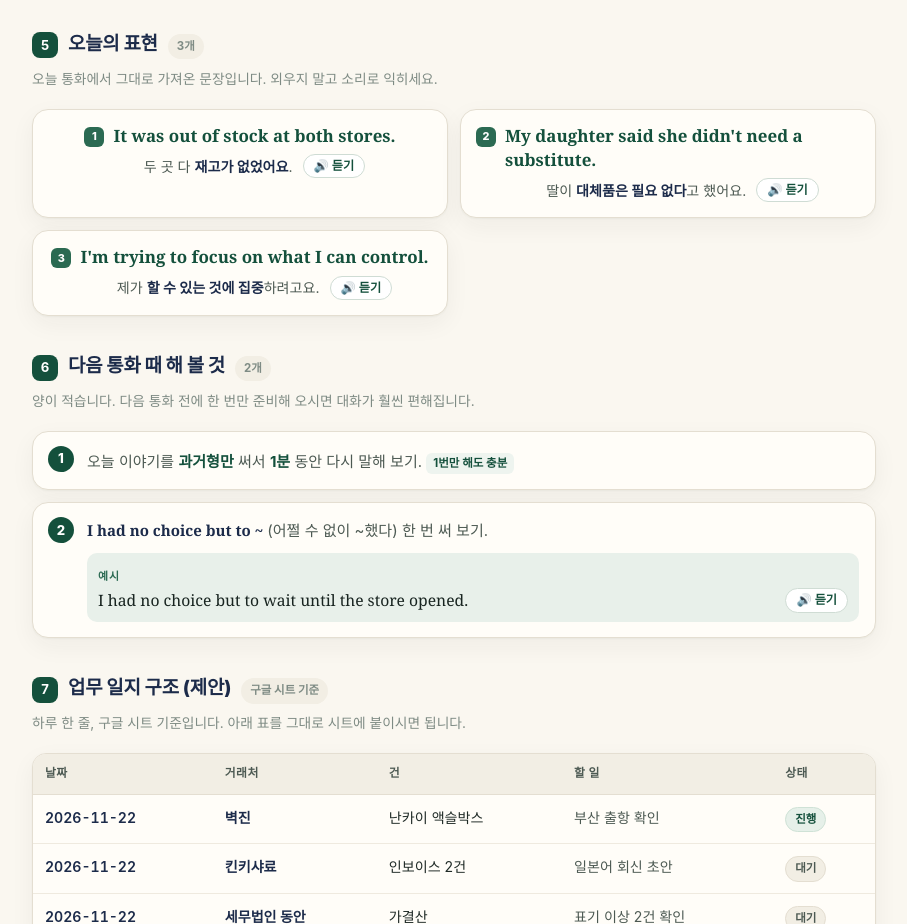
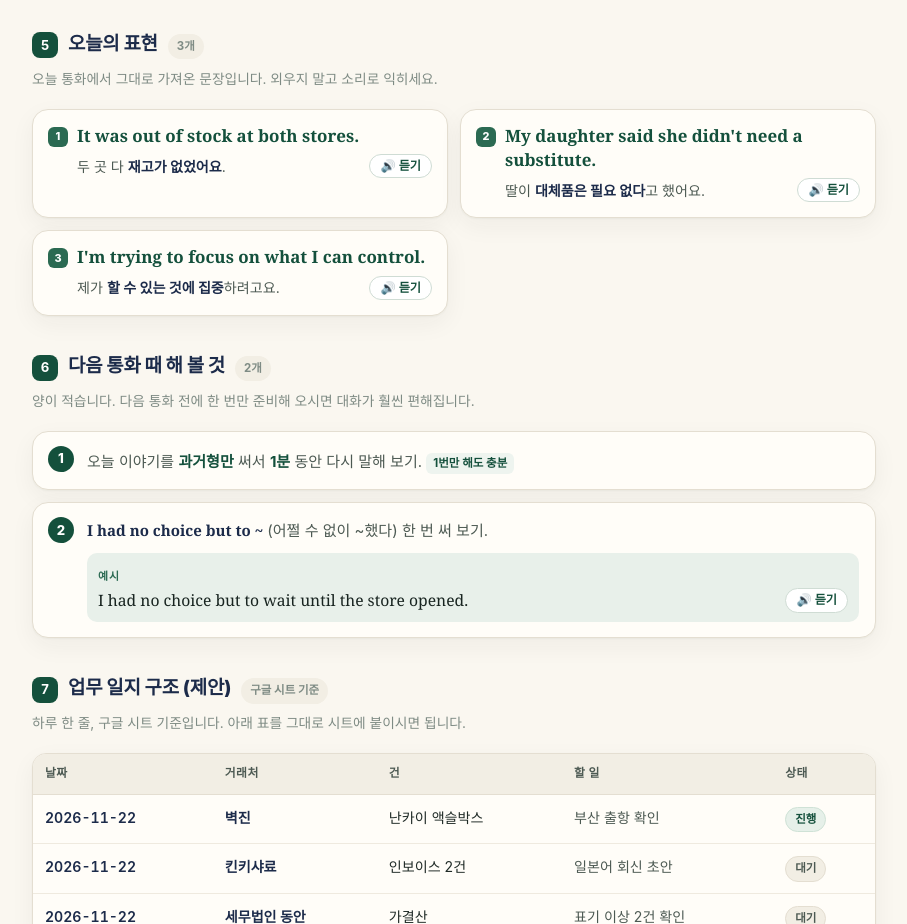
Before and after one commit to Jeongwuk-Ko/jwko260407, a plain HTML site: page english/2026-11-22.html in a window 1280 px wide. Shown: the part 2900-3824 px from the top of the page, without its empty margins (186-1093 px from the left). Drawn offline with Linux system fonts and the light colour scheme.

Commit message:
표현 카드 세로 배치 수정

```diff
--- a/english/2026-11-22.html
+++ b/english/2026-11-22.html
@@ -251,7 +251,7 @@
     background:var(--paper);border:1px solid var(--line);border-radius:var(--radius);
     box-shadow:var(--shadow);padding:14px 15px;display:flex;flex-direction:column;gap:6px;
   }
-  .expr-body{display:flex;flex-direction:column;gap:6px}
+  .expr .expr-body{display:flex;flex-direction:column;flex-wrap:nowrap;align-items:stretch;gap:6px}
   .expr-head{display:flex;align-items:flex-start;gap:9px}
   .expr-head .speak-target{flex:1 1 auto;min-width:0}
   .expr-head .say,.expr-head .expr-en{flex:0 1 auto}
```
